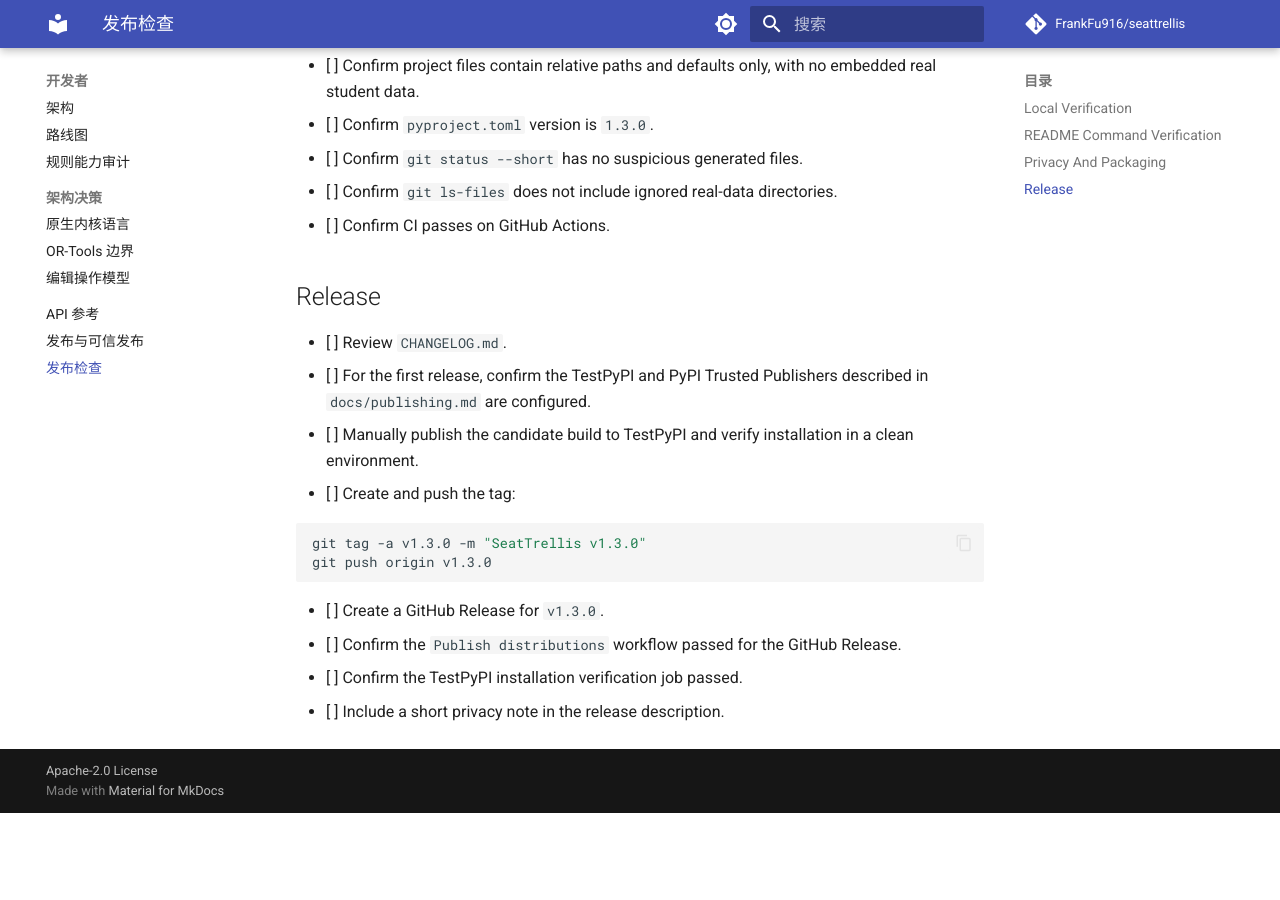
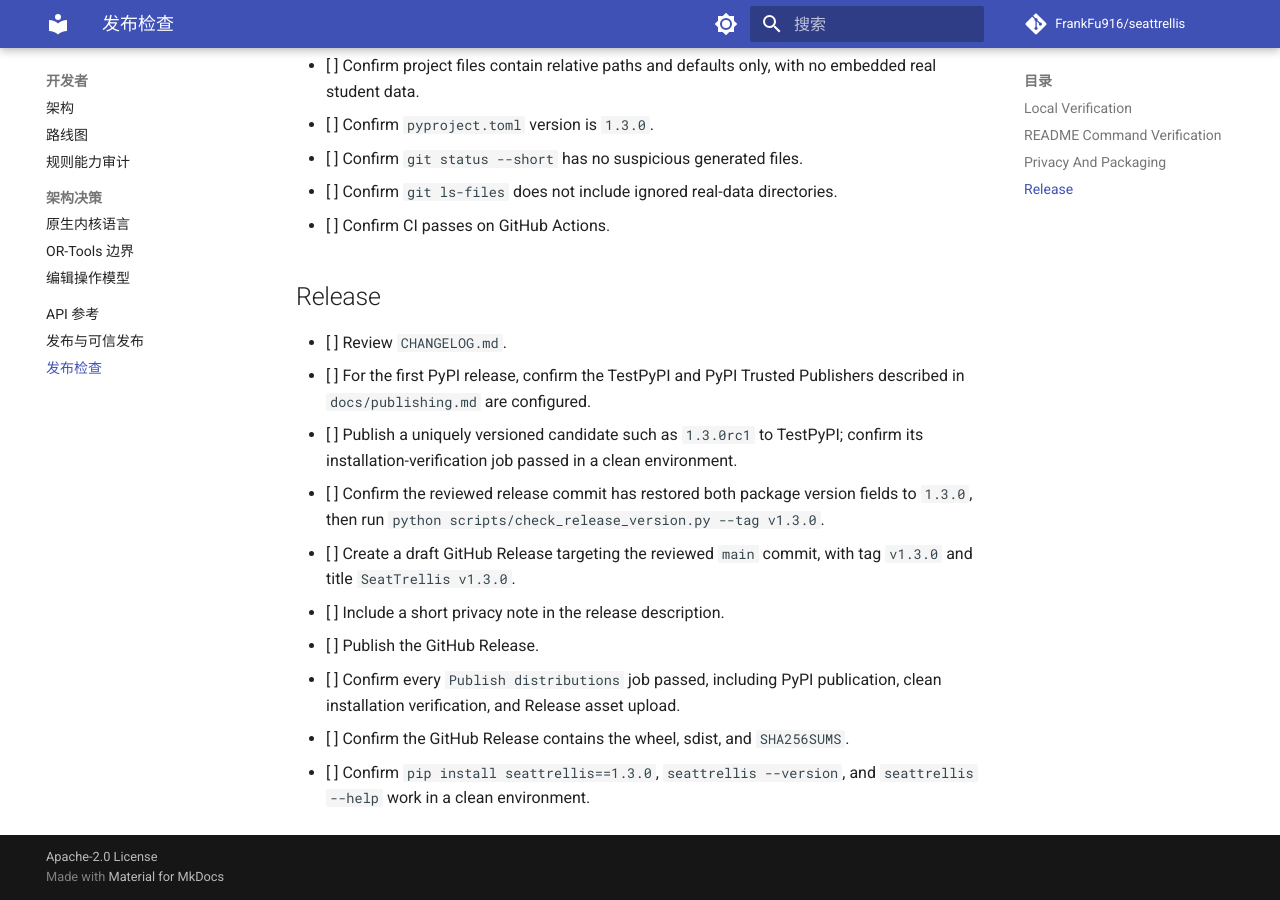
Before and after one commit to FrankFu916/seattrellis, an MkDocs documentation site: the page built from docs/release-checklist.md, in a window 1280 px wide and 900 px high, scrolled down 3567 px. Built offline with MkDocs 1.6.1 and Material for MkDocs 9.7.7, drawn with Linux system fonts in a browser that asks for light colours; comment, search, counter and statistics services are not loaded; before the commit the page ends 4380 px from its top, so only the background shows below that.

Commit message:
Document verified package publishing

````diff
--- a/docs/release-checklist.md
+++ b/docs/release-checklist.md
@@ -78,18 +78,18 @@
 ## Release
 
 - [ ] Review `CHANGELOG.md`.
-- [ ] For the first release, confirm the TestPyPI and PyPI Trusted Publishers
+- [ ] For the first PyPI release, confirm the TestPyPI and PyPI Trusted Publishers
       described in `docs/publishing.md` are configured.
-- [ ] Manually publish the candidate build to TestPyPI and verify installation
-      in a clean environment.
-- [ ] Create and push the tag:
-
-```bash
-git tag -a v1.3.0 -m "SeatTrellis v1.3.0"
-git push origin v1.3.0
-```
-
-- [ ] Create a GitHub Release for `v1.3.0`.
-- [ ] Confirm the `Publish distributions` workflow passed for the GitHub Release.
-- [ ] Confirm the TestPyPI installation verification job passed.
+- [ ] Publish a uniquely versioned candidate such as `1.3.0rc1` to TestPyPI;
+      confirm its installation-verification job passed in a clean environment.
+- [ ] Confirm the reviewed release commit has restored both package version fields
+      to `1.3.0`, then run `python scripts/check_release_version.py --tag v1.3.0`.
+- [ ] Create a draft GitHub Release targeting the reviewed `main` commit, with tag
+      `v1.3.0` and title `SeatTrellis v1.3.0`.
 - [ ] Include a short privacy note in the release description.
+- [ ] Publish the GitHub Release.
+- [ ] Confirm every `Publish distributions` job passed, including PyPI publication,
+      clean installation verification, and Release asset upload.
+- [ ] Confirm the GitHub Release contains the wheel, sdist, and `SHA256SUMS`.
+- [ ] Confirm `pip install seattrellis==1.3.0`, `seattrellis --version`, and
+      `seattrellis --help` work in a clean environment.
````
Also changed, not shown: docs/publishing.md (+13 -4 lines).
